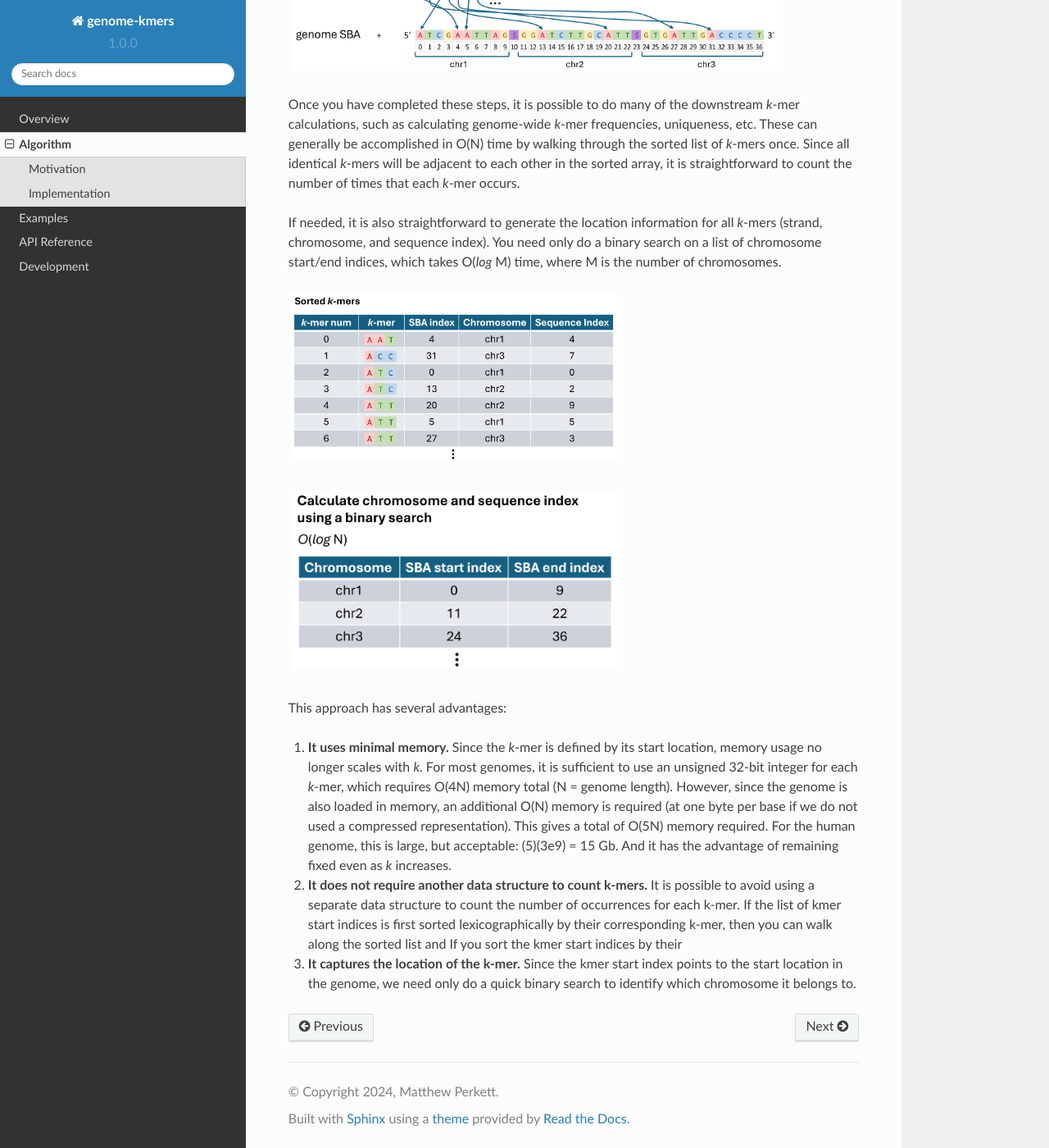
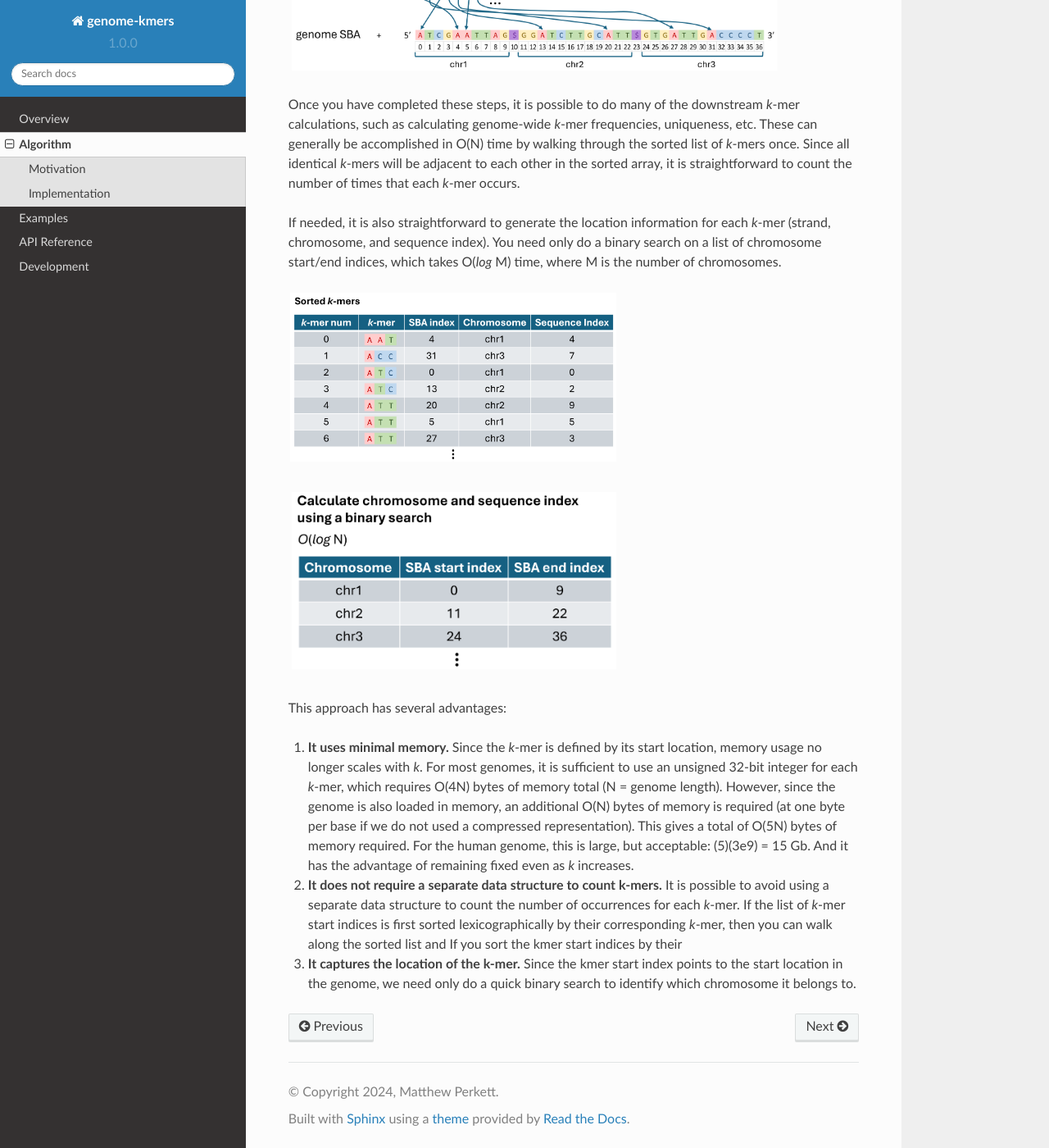
Before and after one commit to mrperkett/genome-kmers, a Sphinx documentation site: the page built from docs/algorithm.rst, in a window 1280 px wide and 1400 px high, scrolled down 1612 px. Shown: the whole window at 82% size. Built offline with Sphinx 7.4.7 and the Read the Docs theme 2.0.0, drawn with Linux system fonts in a browser that asks for light colours; some of the changed text lies outside the part shown.

Commit message:
Update algorithm and overview documentation
Fixed an issue where a bash snippet needed to be included in a code
block to be rendered properly. Minor updates to wording otherwise.

```diff
--- a/docs/algorithm.rst
+++ b/docs/algorithm.rst
@@ -23,33 +23,33 @@
     print(f"num unique kmers: {num_unique_kmers}")
     print(f"num kmers: {num_kmers}")
 
-In practice, this implementation runs into performance issues on larger genomes.  To see this, consider the amount of memory required to store just the *k*-mer keys.  Back-of-the-envelope, we need one byte per character in each "kmer" key. We can approximate the number of kmer keys by as the number of base pairs in the genome (N) for k >= 20, since it is likely that most 20-mers are unique.  This means we would need O(Nk) memory just to store the keys, which for 20-mers in the human genome would be (3e9)(20) bytes ~ 60 Gb.  This is without even considering the memory required to store the counts, and the memory overhead for the Python objects.
+In practice, this implementation runs into performance issues on larger genomes.  To see this, consider the amount of memory required to store just the *k*-mer keys.  Back-of-the-envelope, we need one byte per character in each "kmer" key. We can approximate the number of kmer keys as the number of base pairs in the genome (N) for k >= 20, since it is likely that most 20-mers are unique.  This means we would need O(Nk) memory just to store the keys, which for 20-mers in the human genome would be (3e9)(20) bytes ~ 60 Gb.  This is without even considering the memory required to store the counts and the memory overhead for the Python objects.
 
 Another weakness to this approach is that looping in Python is slow relative to compiled languanges, and it would take a very long time for this to run on a larger genome.  This can be sped up by orders of magnitude by using NumPy array functions and numba's jit compiler where possible.
 
 Finally, note that we do not have an easy way to determine the location of each unique *k*-mer, just its sequence.  It would be ideal if we had a solution that allowed us access to this information, without exacerbating the memory issue.
 
-Read on for a data structure and an algorithm that addresses all of these issues.
+Read on for a data structure and an algorithm that addresses these issues.
 
 
 Implementation
 ==============
 
-A graphic visually depicting the basic algorithm for a simple example with *k* = 3 is is shown below.
+A graphic depicting the basic algorithm for a simple example with *k* = 3 is is shown below.
 
 
 **Basic Algorithm**
 
 - **load genome sequence into memory.** Store all the sequences in one large NumPy array (called the Sequence Byte Array, or SBA), separating each by a "$".
 - **initialize k-mer start indices.**  Store all valid *k*-mer start indices in a NumPy array as unsigned 32-bit integers)
-- **sort k-mer start indices.** Sort based on lexicographic comparison of *k*-mers defined by the start indices. O(N *log* N)
+- **sort k-mer start indices.** Sort based on lexicographic comparison of *k*-mers defined by the start indices. This is done using a numba @jit quicksort function for O(N *log* N) sort time.
 
 .. image:: resources/kmer-sba-diagram.png
   :width: 600
 
 Once you have completed these steps, it is possible to do many of the downstream *k*-mer calculations, such as calculating genome-wide *k*-mer frequencies, uniqueness, etc.  These can generally be accomplished in O(N) time by walking through the sorted list of *k*-mers once.  Since all identical *k*-mers will be adjacent to each other in the sorted array, it is straightforward to count the number of times that each *k*-mer occurs.
 
-If needed, it is also straightforward to generate the location information for all *k*-mers (strand, chromosome, and sequence index).  You need only do a binary search on a list of chromosome start/end indices, which takes O(*log* M) time, where M is the number of chromosomes.
+If needed, it is also straightforward to generate the location information for each *k*-mer (strand, chromosome, and sequence index).  You need only do a binary search on a list of chromosome start/end indices, which takes O(*log* M) time, where M is the number of chromosomes.
 
 .. image:: resources/sorted-kmers-table.png
   :width: 400
@@ -60,6 +60,6 @@
 
 This approach has several advantages:
 
-1) **It uses minimal memory.**  Since the *k*-mer is defined by its start location, memory usage no longer scales with *k*. For most genomes, it is sufficient to use an unsigned 32-bit integer for each *k*-mer, which requires O(4N) memory total (N = genome length).  However, since the genome is also loaded in memory, an additional O(N) memory is required (at one byte per base if we do not used a compressed representation).  This gives a total of O(5N) memory required.  For the human genome, this is large, but acceptable: (5)(3e9) = 15 Gb.  And it has the advantage of remaining fixed even as *k* increases.
-2) **It does not require another data structure to count k-mers.**  It is possible to avoid using a separate data structure to count the number of occurrences for each k-mer.  If the list of kmer start indices is first sorted lexicographically by their corresponding k-mer, then you can walk along the sorted list and If you sort the kmer start indices by their
+1) **It uses minimal memory.**  Since the *k*-mer is defined by its start location, memory usage no longer scales with *k*. For most genomes, it is sufficient to use an unsigned 32-bit integer for each *k*-mer, which requires O(4N) bytes of memory total (N = genome length).  However, since the genome is also loaded in memory, an additional O(N) bytes of memory is required (at one byte per base if we do not used a compressed representation).  This gives a total of O(5N) bytes of memory required.  For the human genome, this is large, but acceptable: (5)(3e9) = 15 Gb.  And it has the advantage of remaining fixed even as *k* increases.
+2) **It does not require a separate data structure to count k-mers.**  It is possible to avoid using a separate data structure to count the number of occurrences for each *k*-mer.  If the list of *k*-mer start indices is first sorted lexicographically by their corresponding *k*-mer, then you can walk along the sorted list and If you sort the kmer start indices by their
 3) **It captures the location of the k-mer.** Since the kmer start index points to the start location in the genome, we need only do a quick binary search to identify which chromosome it belongs to.
--- a/docs/overview.rst
+++ b/docs/overview.rst
@@ -21,7 +20,10 @@
 .. warning::
     Running calculations for large genomes can take hours.  If you are just testing out this package's functionality, it is recommended to start with a small test genome.  You can generate an example using the snippet below.
 
-    echo -e ">chr1\nATCGAATTAG\n>chr2\nGGATCTTGCATT\n>chr3\nGTGATTGACCCCT" > test_genome.fa
+    .. code-block:: bash
+
+        echo -e ">chr1\nATCGAATTAG\n>chr2\nGGATCTTGCATT\n>chr3\nGTGATTGACCCCT" > test_genome.fa
+
 
 Initialize a Kmers object and sort all the *k*-mers.
 
```
Also changed, not shown: other parts of docs/overview.rst (+0 -1 lines).
